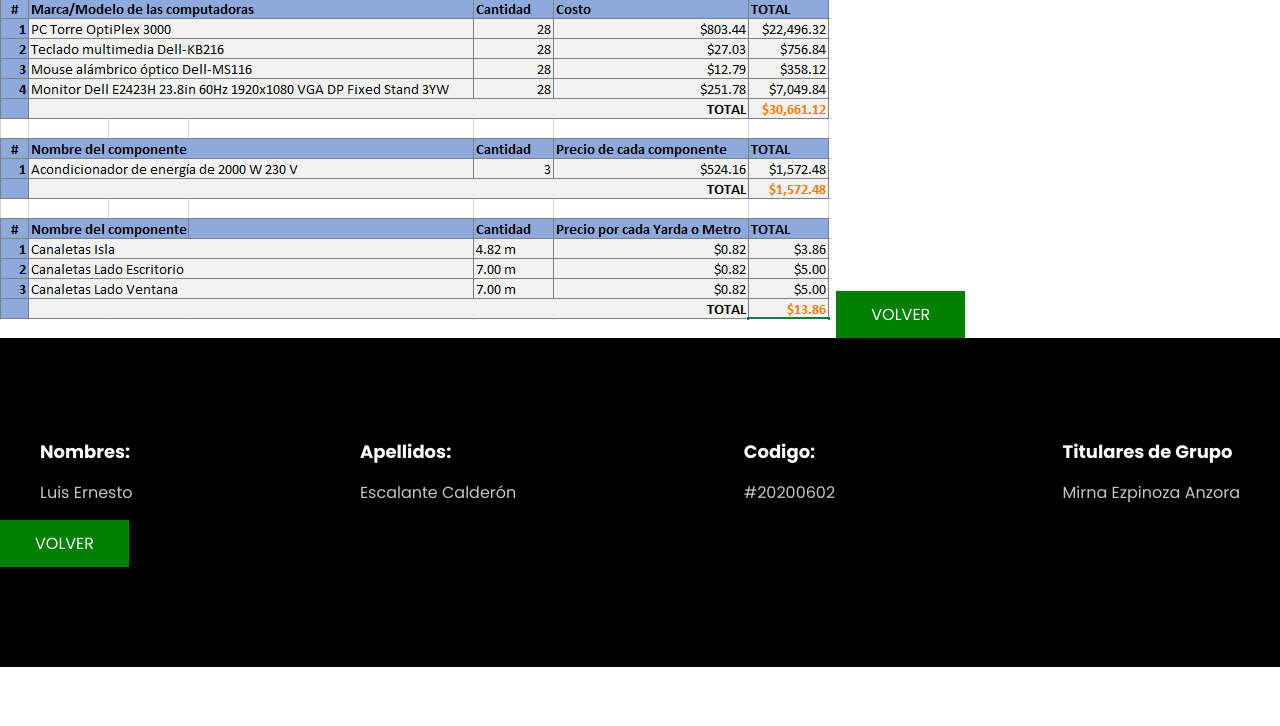
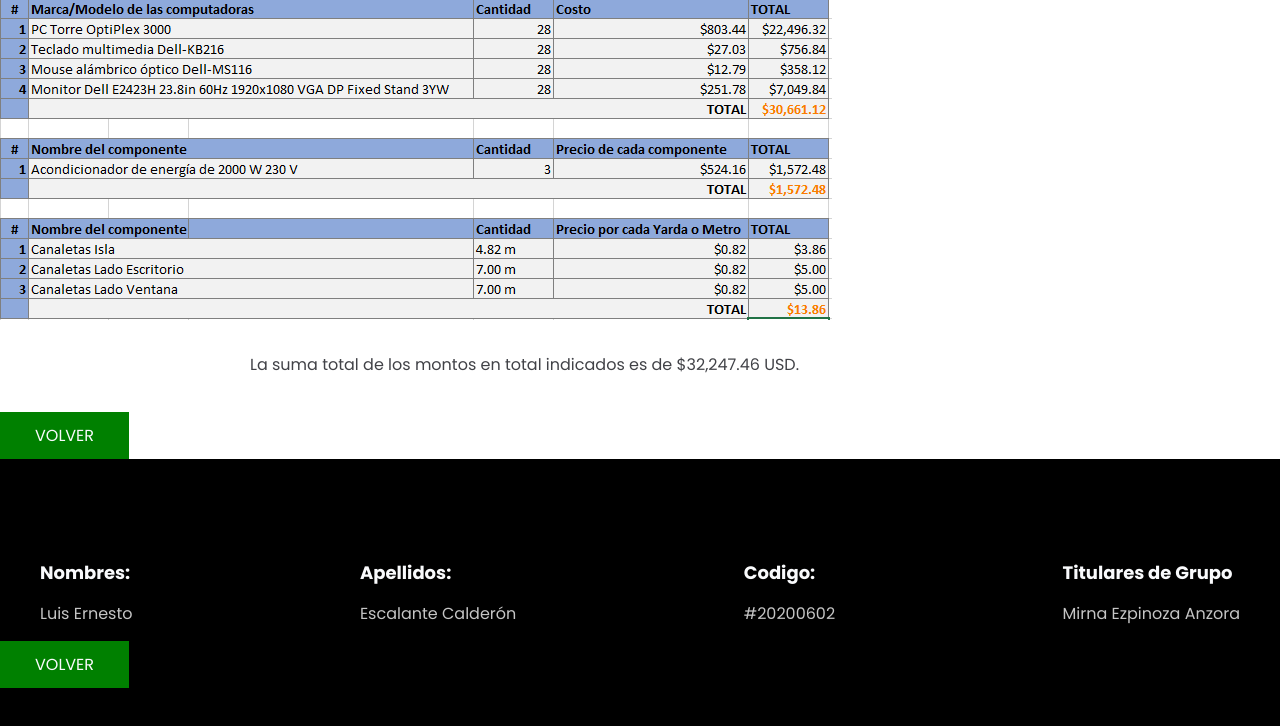
Before and after one commit to LuisEscalante21/LuisEscalantePerfil1, a plain HTML site: page index.html in a window 1280 px wide. Shown: the part 8203-8929 px from the top of the page. Before the commit the page ends 8870 px from the top, so only its background shows below. Drawn offline with Linux system fonts and the light colour scheme.

Commit message:
Se me habia olvidado poner el monto total JAJAJSJA

```diff
--- a/index.html
+++ b/index.html
@@ -404,12 +404,17 @@
             <h2>LABORATORIO 6 DEL PABELLÓN 4 CON LOS ELEMENTOS DE RED IDENTIFICADOS</h2>
             <img src="img/Lab6Pab4.png" alt="">
             <a href="https://www.canva.com/design/DAGOU0Y3jMc/YqeyG8v5gwfE5z_NGzrtpA/edit?utm_content=DAGOU0Y3jMc&utm_campaign=designshare&utm_medium=link2&utm_source=sharebutton" class="btn-1">Link</a>
-
         </div>
     </main>
+<section>
+    <img src="img/tablas.png" alt="tablas">
+    <p class="txt-p">
+        La suma total de los montos en total indicados es de $32,247.46 USD.
+    </p>
 
-    <img src="img/tablas.png" alt="tablas">
-            <a href="#header" class="btn-1">Volver</a>
+</section>
+
+<a href="#header" class="btn-1">Volver</a>
 
     <footer class="footer">
         <div class="footer-content container">
```
